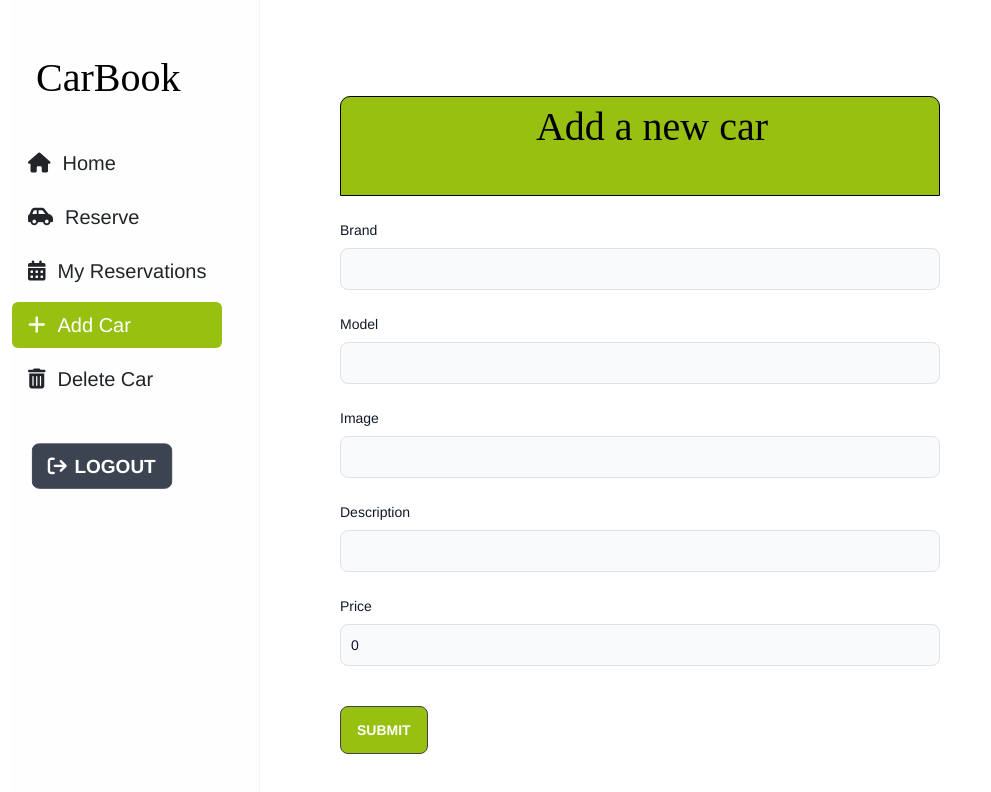
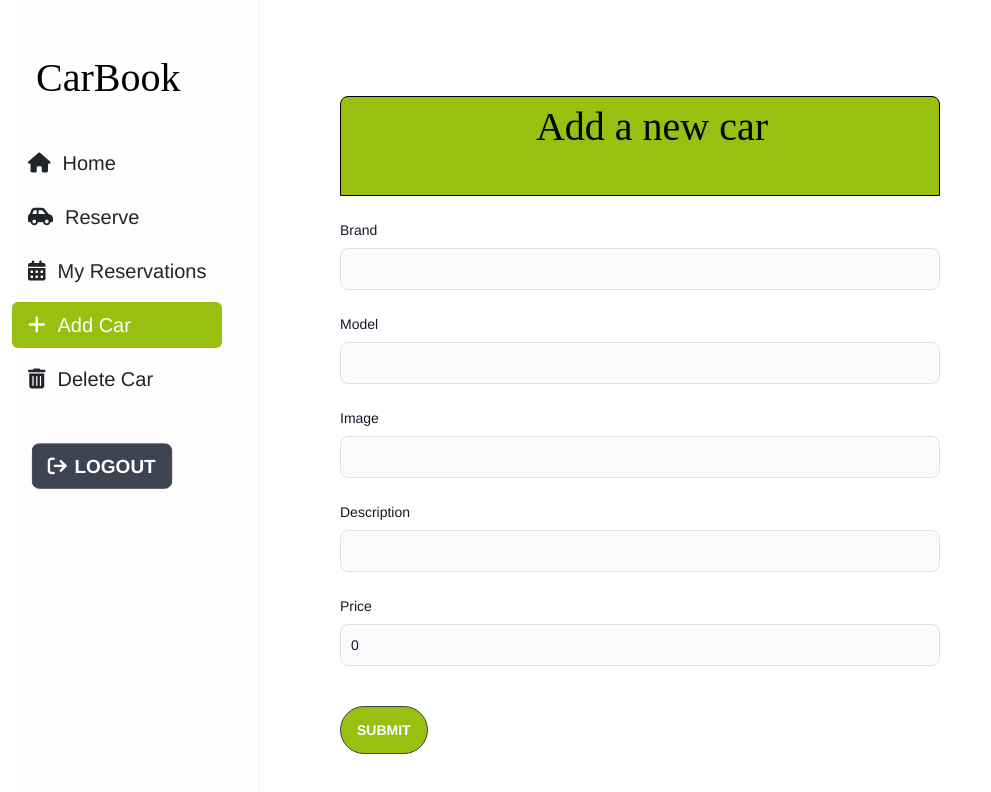
Before and after one commit to teckim/carbook-ui, a React (Create React App) app: page /add-car in a window 1280 px wide. Shown: the top 792 px of the page, without its empty margins (0-991 px from the left). Built offline with nearby package versions, Linux system fonts and the light colour scheme.

Commit message:
Add rounded button

```diff
--- a/src/app/components/carDetails/AddCar.js
+++ b/src/app/components/carDetails/AddCar.js
@@ -64,13 +64,19 @@ function AddCar() {
       {submitted ? (
         <div className="flex flex-col justify-center items-center">
           <h4>Car added successfully!</h4>
-          <button type="button" className="btn btn-style" onClick={newCar}>
+          <button
+            type="button"
+            className="btn btn-style rounded-full"
+            onClick={newCar}
+          >
             Add a Car
           </button>
         </div>
       ) : (
         <div>
-          <div className={`${styles.brandName} top-div mb-6 fs-1 ps-4`}>
+          <div
+            className={`${styles.brandName} top-div mb-6 fs-1 ps-4 rounded-t-lg`}
+          >
             Add a new car
           </div>
           <div className="mb-6">
@@ -160,7 +166,11 @@ function AddCar() {
             />
           </div>
 
-          <button type="button" onClick={saveCar} className="btn btn-style">
+          <button
+            type="button"
+            onClick={saveCar}
+            className="btn btn-style rounded-full"
+          >
             Submit
           </button>
         </div>
```
